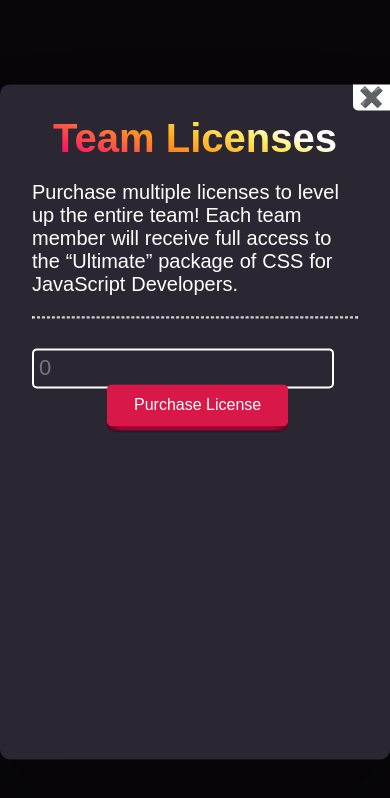
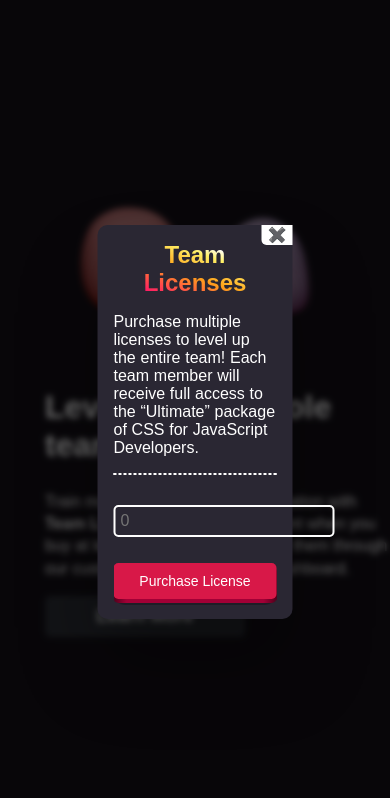
Before and after one commit to Mirjalol49/Modal-pop-up-, a plain HTML site: page index.html in a window 390 px wide. Both pictures are taken after a click on the button "Learn More". Drawn offline with Linux system fonts and the light colour scheme.

Commit message:
responsive is done

```diff
--- a/style.css
+++ b/style.css
@@ -55,15 +55,14 @@
 }
 
 .container {
-    width    : 100%;
-    max-width: 1400px;
-    margin   : 0 auto;
-    padding  : 0 20px;
-
+    width          : 100%;
+    max-width      : 1400px;
+    margin         : 0 auto;
+    padding        : 0 20px;
     display        : flex;
     justify-content: center;
     align-items    : center;
-    height         : 100%;
+    height         : 100vh;
 }
 
 
@@ -279,9 +278,56 @@
 
 /* Media Query modal */
 
+/* @media screen and (max-width: 500px) {
+    .modal {
+        max-width: 100%;
+        height   : 90%;
+    }
+} */
+
 @media screen and (max-width: 500px) {
     .modal {
-        width : 100%;
-        height: 80%;
+        max-width: 90%;
+        height   : auto;
+        padding  : 1rem;
+        top      : 50%;
+        transform: translate(-50%, -50%);
+    }
+
+    .modal-title {
+        font-size: 1.5rem;
+    }
+
+    .modal-text {
+        font-size: 1rem;
+    }
+
+    .modal-input {
+        font-size: 1rem;
+    }
+
+    .modal-buy-btn .front {
+        padding  : 10px 20px;
+        font-size: 0.875rem;
+    }
+
+    .modal-buy-btn {
+        margin-top : 30px;
+        width      : 100%;
+        margin-left: 0;
+    }
+
+    .modal-x-btn {
+        font-size: 15px;
     }
 }
+
+@media screen and (max-width: 350px) {
+    .modal {
+        width    : 100%;
+        height   : auto;
+        padding  : 1rem;
+        top      : 50%;
+        transform: translate(-50%, -50%);
+    }
+}
```
